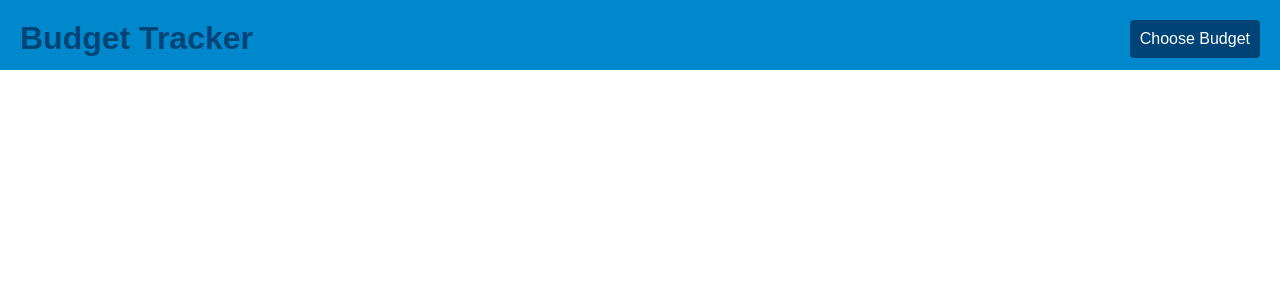
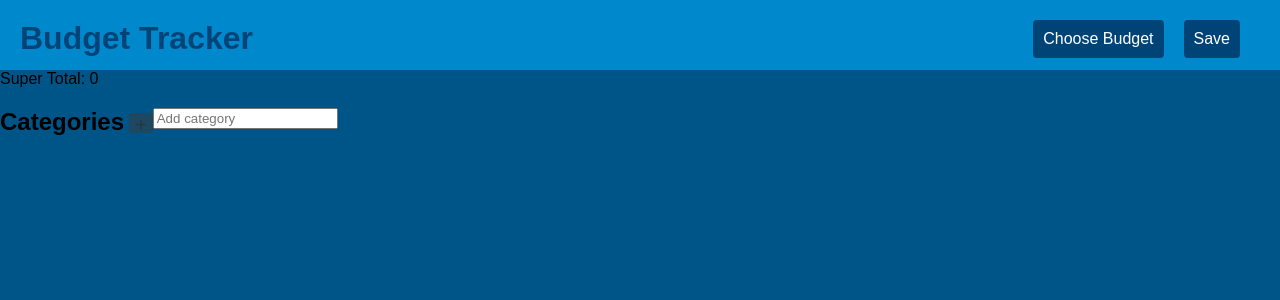
Before and after one commit to gmulz/BudgetTracker, a React (Create React App) app in the folder budget-tracker/: page / in a window 1280 px wide. Shown: the top 300 px of the page. Built offline with nearby package versions, Linux system fonts and the light colour scheme.

Commit message:
Functional alpha, barely

```diff
--- a/budget-tracker/src/App.css
+++ b/budget-tracker/src/App.css
@@ -1,5 +1,7 @@
 .App {
-  text-align: center;
+  /*text-align: center;*/
+  height: 100% !important;
+  /*min-height: */
 }
 
 .App-logo {
@@ -35,7 +37,7 @@
   color: white;
 }
 
-#upload{
+.App-header-btn{
   width: 0.1px;
   height: 0.1px;
   opacity: 0;
@@ -44,12 +46,13 @@
   z-index: -1;
 }
 
-#upload + label{
+.App-header-btn + label{
   color: white;
   float:right;
   background-color: #047;
   padding: 10px;
   border-radius: 4px;
+  margin-right: 20px;
 }
 
 
@@ -65,3 +68,33 @@
   from { transform: rotate(0deg); }
   to { transform: rotate(360deg); }
 }
+
+
+.App-body{
+  height: 100%;
+  background-color: #058;
+  min-height: 100vh;
+
+}
+
+
+.App-body .category-title{
+  margin-top: 20px;
+  float: none;
+  width: 100%;
+  height: 40px;
+}
+.App-body .category-title .add-button{
+  float: left;
+  margin-left: 5px;
+}
+
+.App-body .category-title h2{
+  float: left;
+  margin: 0;
+}
+
+.App-body .category-area{
+  display: inline-block;
+  margin-left: 40px
+}
--- a/budget-tracker/src/App.js
+++ b/budget-tracker/src/App.js
@@ -1,32 +1,152 @@
 import React, { Component } from 'react';
 import logo from './logo.svg';
 import './App.css';
+import Category from './Category.js'
 import FileInput from 'react-file-input';
 
 class App extends Component {
-  constructor(){
-    super();
-    this.data = [];
+  constructor(props) {
+    super(props);
+    this.state = {data : [],
+                sum : 0,
+                newCategory: ""
+              };
+    this.categories = [];
+
   }
 
   render() {
-    return (
+    var meh = (
       <div className="App">
         <div className="App-header">
           <h1> Budget Tracker </h1>
           <form>
-            <input id="upload" type="file" accept=".csv" onChange={this.parseCSV.bind(this)} />
+
+            <input id="save" type="button" className="App-header-btn" onClick={this.downloadCSV.bind(this)} />
+            <label htmlFor="save"> Save </label>
+
+            <input id="upload" className="App-header-btn" type="file" accept=".csv" onChange={this.parseCSV.bind(this)} />
             <label htmlFor="upload"> Choose Budget</label>
+
 
           </form>
         </div>
+        <div className="App-body">
+          <label id="super-total">Super Total: {this.sumData()}</label>
+
+          <div className="category-title">
+            <h2> Categories </h2>
+              <input type="text" className="form-control"
+                      placeholder="Add category"
+                      onChange={this.catNameChange.bind(this)}
+                      onKeyPress={this.handleKeyPress.bind(this)}
+                      value={this.state.newCategory}/>
+              <button className="add-button" onClick={this.addCategory.bind(this)}> + </button>
+          </div>
+
+          <div className="category-area">
+            {this.renderData()}
+          </div>
+        </div>
+
       </div>
     );
+    return meh;
   }
 
-  refreshData(data){
-    this.data = data;
-    console.log(this.data);
+  addTxn(){
+    this.setState({data: this.state.data});
+  }
+
+
+  handleKeyPress(event){
+    if(event.key === 'Enter'){
+      this.addCategory();
+    }
+  }
+
+  downloadCSV(){
+    var csvContent = "data:text/csv;charset=utf-8,";
+    var longestTxnLength = 0;
+    console.log("downloadin");
+
+    //first loop is add all the category headers and find largest txn array
+    for(var i = 0; i < this.state.data.length; i++){
+      var catName = this.state.data[i].name;
+      var catLength = this.state.data[i].transactions.length;
+      csvContent += catName + ",Cost" + ((i == this.state.data.length - 1) ? "" : ",");
+      if(catLength > longestTxnLength){
+        longestTxnLength = catLength;
+      }
+
+    }
+    csvContent += "\n";
+    //probably always going to be food
+
+    //next loop over the length of the largest txn array over all categories,
+    //adding transactions if they exist
+    for(var i = 0; i < longestTxnLength; i++){
+      for(var j = 0; j < this.state.data.length; j++){
+        var txn = this.state.data[j].transactions[i];
+        if(txn){
+          csvContent += txn.title + "," + txn.cost + ((j == this.state.data.length - 1) ? "" : ",");
+        }
+        else{
+          csvContent += ",,";
+        }
+      }
+      csvContent += "\n";
+    }
+    var encodedURI = encodeURI(csvContent);
+    window.open(encodedURI);
+  }
+
+  catNameChange(event){
+    this.setState({newCategory: event.target.value});
+  }
+
+  addCategory() {
+    var newCatName = this.state.newCategory;
+    if(newCatName){
+      var newCategory = {name: newCatName, transactions: []};
+      var data = this.state.data;
+      data.unshift(newCategory);
+      this.setState({data: data, newCategory: ""});
+      // console.log(this.state.data);
+      // this.forceUpdate();
+    }
+  }
+
+  renderData(){
+    var ret = [];
+    for(var i = 0; i < this.state.data.length; i++){
+      ret.push(<Category cat={this.state.data[i]} onAddTxn={this.addTxn.bind(this)}/>);
+    }
+    this.categories = ret;
+    return ret;
+  }
+
+  onDataLoaded(data){
+    this.setState({data : data})
+    // console.log(this.state.data);
+    // this.updateDataValues();
+  }
+
+  // updateDataValues(){
+  //   this.sumData();
+  //   // this.forceUpdate();
+  // }
+
+  sumData(){
+    var sum = 0;
+    for(var i = 0; i < this.state.data.length; i++){
+      var category = this.state.data[i];
+      var transactions = category.transactions;
+      for(var j = 0; j < transactions.length; j++){
+        sum += transactions[j].cost;
+      }
+    }
+    return sum
   }
 
   parseCSV(event){
@@ -60,17 +180,19 @@ class App extends Component {
           var c = elements[elNum + 1];
           var transaction = {
             title: d,
-            cost: c
+            cost: parseFloat(c)
           }
           data[elNum/2].transactions.push(transaction);
         }
       }
       //call reload page data
-      self.refreshData(data);
+      self.onDataLoaded(data);
     }
     reader.readAsText(file);
   }
 
+
+
 }
 
 export default App;
--- /dev/null
+++ b/budget-tracker/src/Category.css
@@ -0,0 +1,46 @@
+.Category{
+	/*margin-left: 40px;*/
+	overflow: hidden;
+}
+
+.Category-header{
+	width: 700px;
+	height: 30px;
+	border: 2px solid #777;
+	border-radius: 4px;
+	overflow: hidden;
+	color: #333;
+}
+
+.Category-title{
+	background-color: #AAA;
+	float: left;
+	width: 590px;
+	height: 100%;
+}
+
+.Category-title .add-button{
+	float: left;
+	margin-left: 5px;
+}
+
+.Category-total{
+	background-color: #DDD;
+	float: left;
+	width: 100px;
+	height: 100%;
+	display: inline-block;
+	padding-left: 10px;
+
+}
+
+.Category-title h3{
+	margin-top: 2px;
+	float: left;
+	margin-left: 5px;
+}
+
+.Category-txn-area{
+	transition: linear 1s;
+	-moz-transition: all 1s ease;
+}
--- /dev/null
+++ b/budget-tracker/src/Category.js
@@ -0,0 +1,108 @@
+import React, { Component } from 'react';
+import './Category.css';
+import Transaction from './Transaction.js'
+
+class Category extends Component{
+	constructor(props) {
+		super(props);
+		this.state = {
+					newTxn: "",
+					newTxnCost: "",
+					showTxn: false
+				};
+
+	}
+
+	render() {
+		return (
+			<div className="Category">
+
+				<div className="Category-header">
+
+					<div className="Category-title">
+						<input type="checkbox" onChange={this.showHideTransactions.bind(this)}
+							   checked={this.state.showTxn}/>
+						<h3> {this.props.cat.name} </h3>
+		                <input type="text" className="form-control"
+	                      placeholder="Add expense"
+	                      onChange={this.txnNameChange.bind(this)}
+	                      onKeyPress={this.handleKeyPress.bind(this)}
+	                      value={this.state.newTxn}/>
+	                    <input type="text" className="form-control"
+	                      placeholder="Add cost"
+	                      onChange={this.txnCostChange.bind(this)}
+	                      onKeyPress={this.handleKeyPress.bind(this)}
+	                      value={this.state.newTxnCost}/>
+		                <button className="add-button" onClick={this.addTxn.bind(this)}> + </button>
+					</div>
+
+					<div className="Category-total">{this.sumTotal()}</div>
+
+				</div>
+
+				<ul className="Category-txn-area" style={{display: (this.state.showTxn) ? "contents" : "none"}}>
+				{this.renderTransactions()}
+				</ul>
+			</div>
+
+		);
+	}
+	handleKeyPress(event){
+		if(event.key === 'Enter'){
+			this.addTxn();
+		}
+	}
+
+	txnCostChange(event){
+		// var cost = parseFloat(event.target.value);
+		// if(cost){
+		this.setState({newTxnCost: event.target.value});
+		// }
+	}
+
+	txnNameChange(event){
+		this.setState({newTxn: event.target.value});
+	}
+
+	addTxn(){
+		var newTxnName = this.state.newTxn;
+		var newTxnCost = parseFloat(this.state.newTxnCost);
+		if(newTxnName && newTxnCost){
+			var newTxn = {title: newTxnName, cost: newTxnCost}
+			var data = this.props.cat.transactions;
+			data.unshift(newTxn);
+			this.setState({newTxn: "", newTxnCost: "", showTxn: true});
+			this.props.onAddTxn();
+
+		}
+	}
+
+	renderTransactions(){
+		var ret = [];
+		// console.log(this.state.transactions);
+		for(var i = 0; i < this.props.cat.transactions.length; i++){
+			// console.log(this.state.transactions[i]);
+			ret.push(<Transaction txn={this.props.cat.transactions[i]} parity={i % 2}/>);
+		}
+		return ret;
+	}
+
+	sumTotal(){
+		var total = 0;
+		for(var i = 0; i < this.props.cat.transactions.length; i++){
+			var transaction = this.props.cat.transactions[i];
+			// console.log(transaction);
+			total += transaction.cost;
+		}
+		return total.toFixed(2);
+	}
+
+	showHideTransactions(event){
+		// console.log(event.target.checked);
+		this.setState({showTxn: event.target.checked});
+	}
+
+
+}
+
+export default Category;
--- /dev/null
+++ b/budget-tracker/src/Transaction.css
@@ -0,0 +1,22 @@
+.Transaction{
+	height: 40px;
+	width: 100%;
+	background-color: #F00;
+	margin-left: 10px;
+	padding-left: 3px;
+	/*padding-top: 2px;*/
+	border-bottom: 1px solid #AAA;
+	list-style-type: none;
+}
+
+.Transaction-title{
+	display: inline-block;
+	height: 100%;
+}
+
+.Transaction-cost{
+	width: 120px;
+	float: right;
+	height: 100%;
+	background-color: rgba(255,255,255, .1);
+}
--- /dev/null
+++ b/budget-tracker/src/Transaction.js
@@ -0,0 +1,23 @@
+import React, { Component } from 'react';
+import './Transaction.css';
+
+class Transaction extends Component{
+	constructor(props){
+		super(props);
+		this.darkBlue = "#468";
+		this.lightBlue = "#8AC";
+	}
+
+	render(){
+		return (
+			<li className="Transaction" style={{backgroundColor: (this.props.parity) ? this.darkBlue : this.lightBlue}}>
+				<div className="Transaction-title" > {this.props.txn.title} </div>
+				<div className="Transaction-cost" > {this.props.txn.cost} </div>
+
+			</li>
+
+			);
+	}
+}
+
+export default Transaction;
--- a/budget-tracker/src/index.css
+++ b/budget-tracker/src/index.css
@@ -1,5 +1,60 @@
-body {
+html{
+    margin: 0;
+
+    padding: 0;
+
+    min-width: 100%;
+    width: 100%;
+    max-width: 100%;
+
+    min-height: 100%;
+    height: 100%;
+    max-height: 100%;
+    font-family: sans-serif;
+    display: table-cell;
+}
+body{
+	margin: 0;
+	padding: 0;
+
+    min-width: 100%;
+    width: 100%;
+    max-width: 100%;
+
+    min-height: 100%;
+    /*height: ;*/
+    max-height: 100%;
+    font-family: sans-serif;
+}
+
+#root{
+	margin: 0;
+	padding: 0;
+	min-height: 100vh;
+}
+
+/*body, #root {
   margin: 0;
   padding: 0;
   font-family: sans-serif;
+  height: auto;
+  min-height: 100vh !important;
+}*/
+
+.add-button{
+	background-color: rgba(60, 60, 60, 0.5);
+	border: none;
+	color: rgba(40, 40, 40, 0.5);
+	/*font-style: bold;*/
+	font-size: 20px;
+	margin-top: 5px;
+	margin-bottom: 7px;
+	height: 20px;
+	overflow: hidden;
+	border-radius: 2px;
 }
+
+.add-button :active{
+	background-color: rgba(60, 60, 60, 0.5);
+
+}
```
